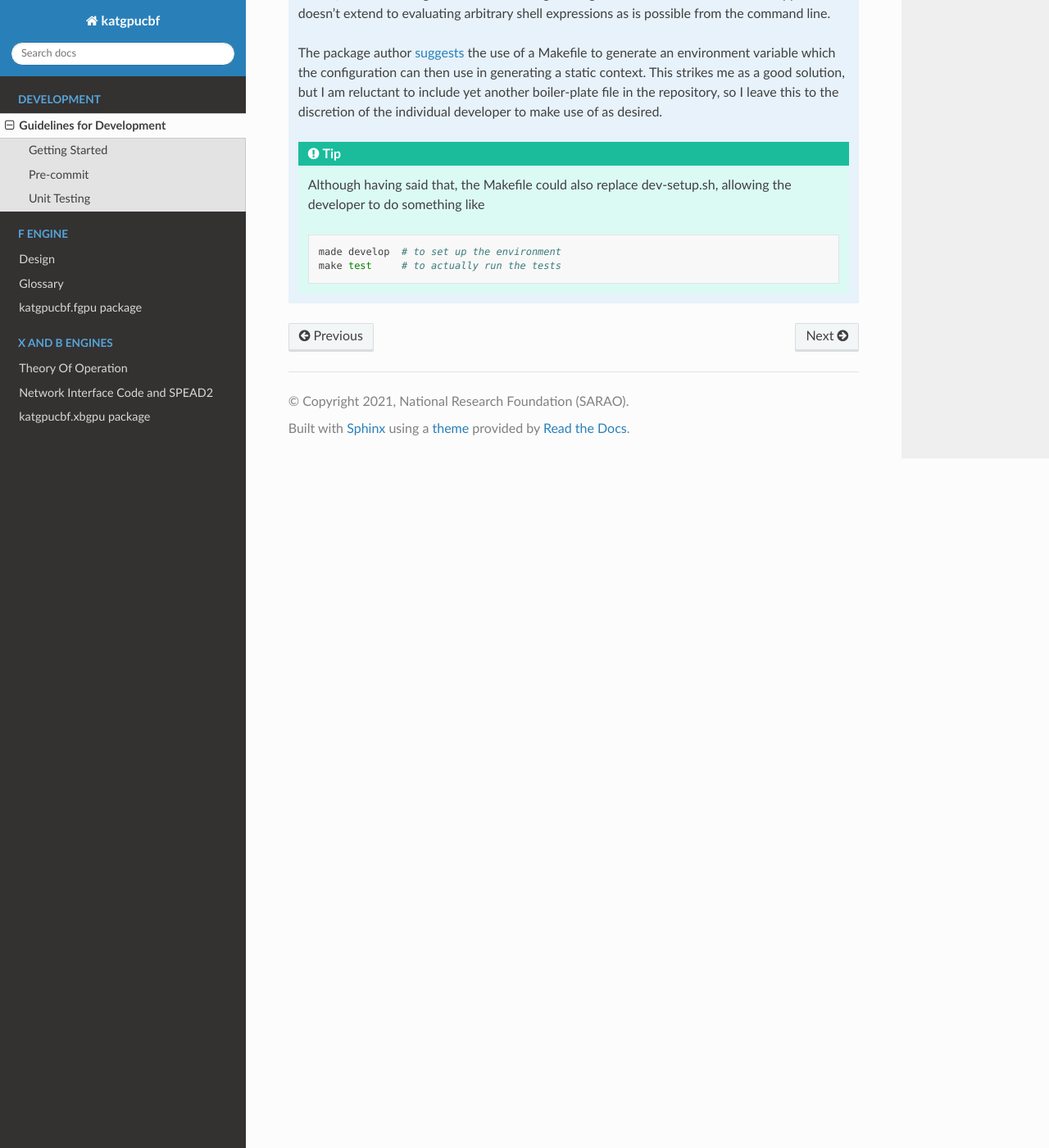
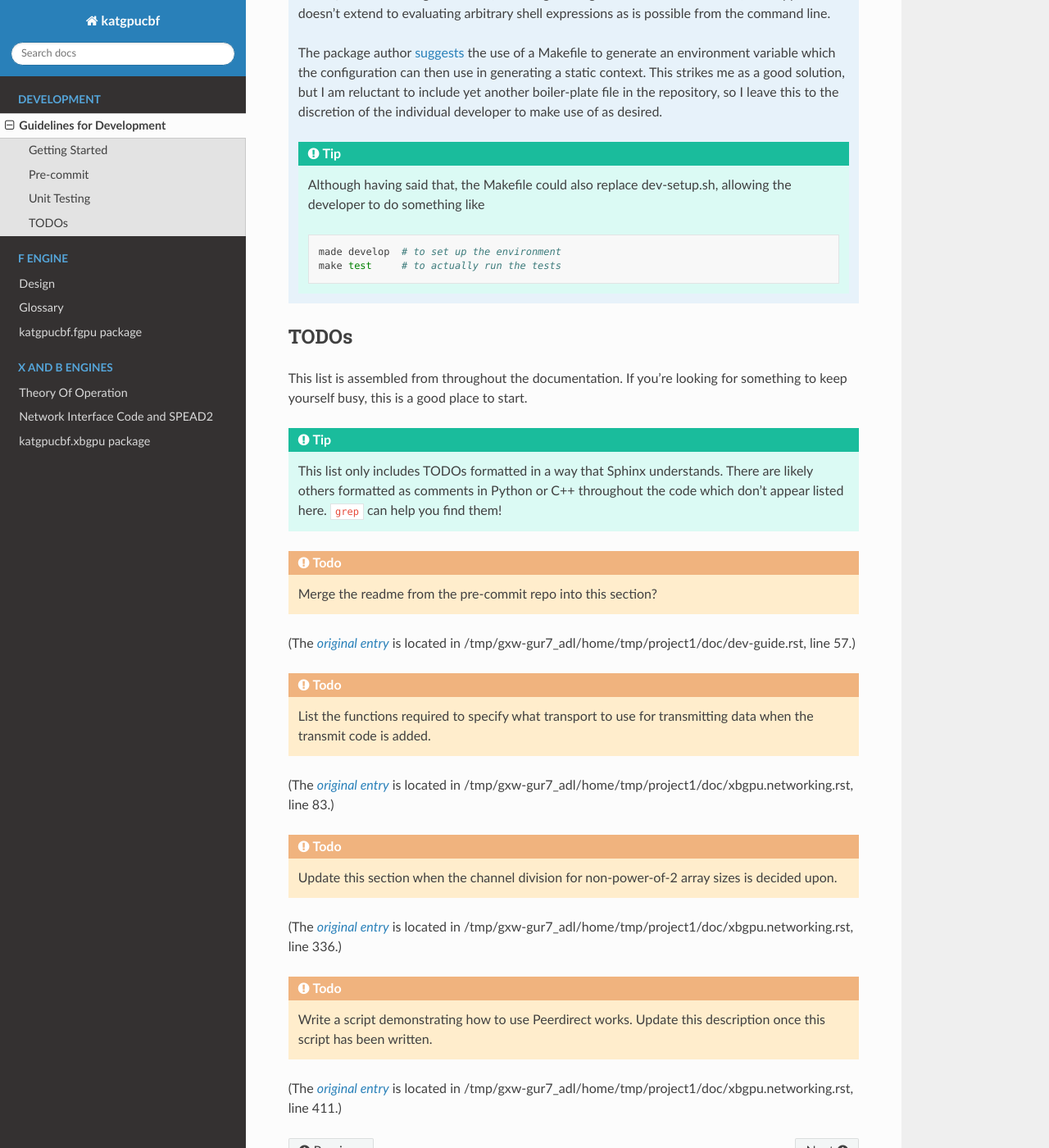
Before and after one commit to ska-sa/katgpucbf, a Sphinx documentation site: the page built from doc/dev-guide.rst, in a window 1280 px wide and 1400 px high, scrolled down 3293 px. Shown: the whole window at 82% size. Built offline with Sphinx 7.4.7 and the Read the Docs theme 2.0.0, drawn with Linux system fonts in a browser that asks for light colours; the version number could not be read and is left out.

Commit message:
Add todo list to dev-guide

```diff
--- a/doc/dev-guide.rst
+++ b/doc/dev-guide.rst
@@ -82,7 +82,7 @@ above will execute a subset of the parameterised tests (see the docstring for
 tested, each individual parameter will be tested at least once.
 
 If you'd like an HTML test-coverage rerport (at the expense of a slightly longer
-time taken to run the test), execute ``pytest`` with the :option:`--cov` flag.
+time taken to run the test), execute ``pytest`` with the :option:`!--cov` flag.
 This report can then be viewed by:
 
 .. code-block:: bash
@@ -166,3 +166,18 @@ code during the course of their run.
 
 
   .. _suggests: https://github.com/nedbat/coveragepy/issues/1190
+
+
+TODOs
+-----
+
+This list is assembled from throughout the documentation. If you're looking for
+something to keep yourself busy, this is a good place to start.
+
+.. tip::
+
+  This list only includes TODOs formatted in a way that Sphinx understands.
+  There are likely others formatted as comments in Python or C++ throughout the
+  code which don't appear listed here. ``grep`` can help you find them!
+
+.. todolist::
```
